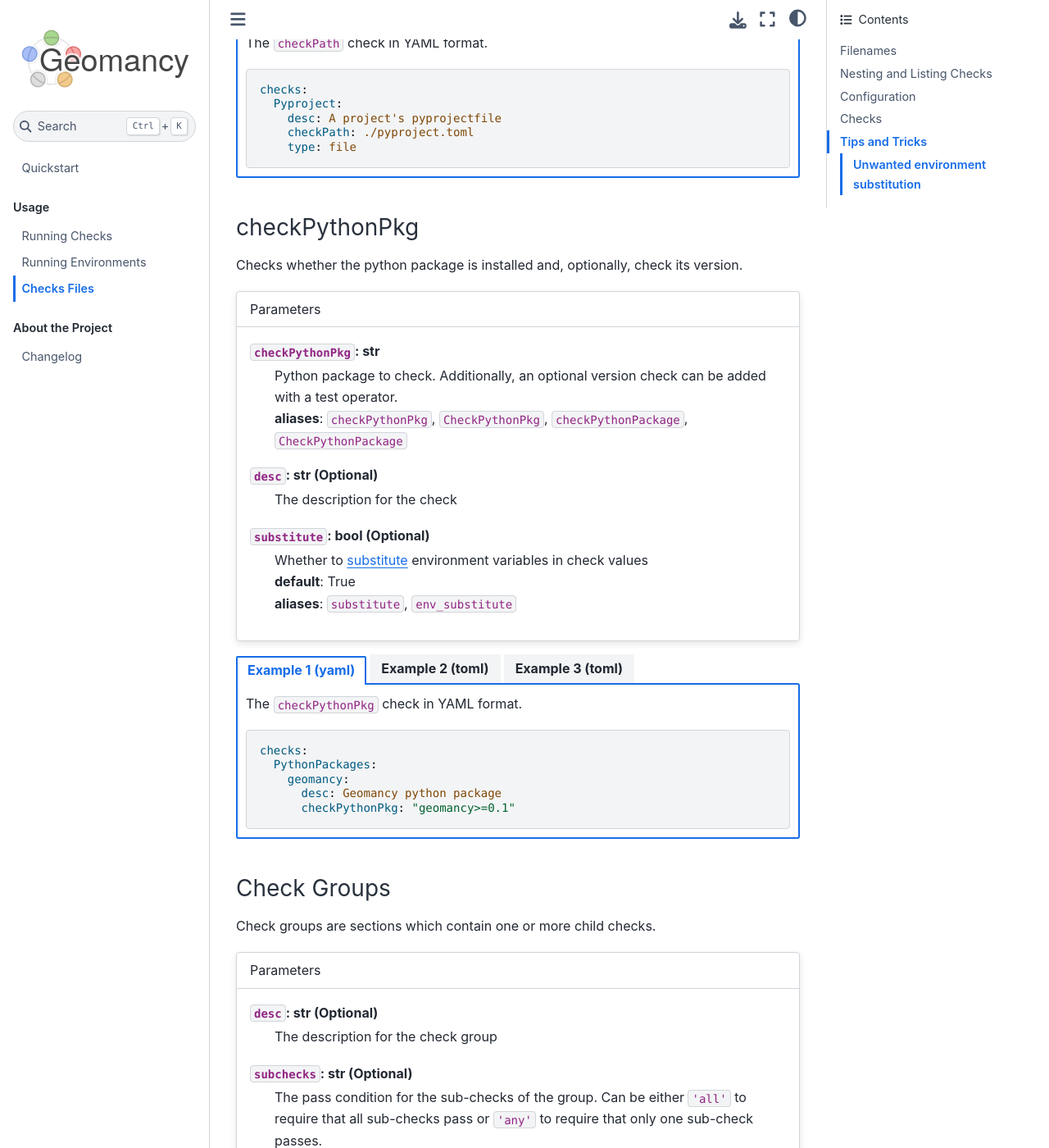
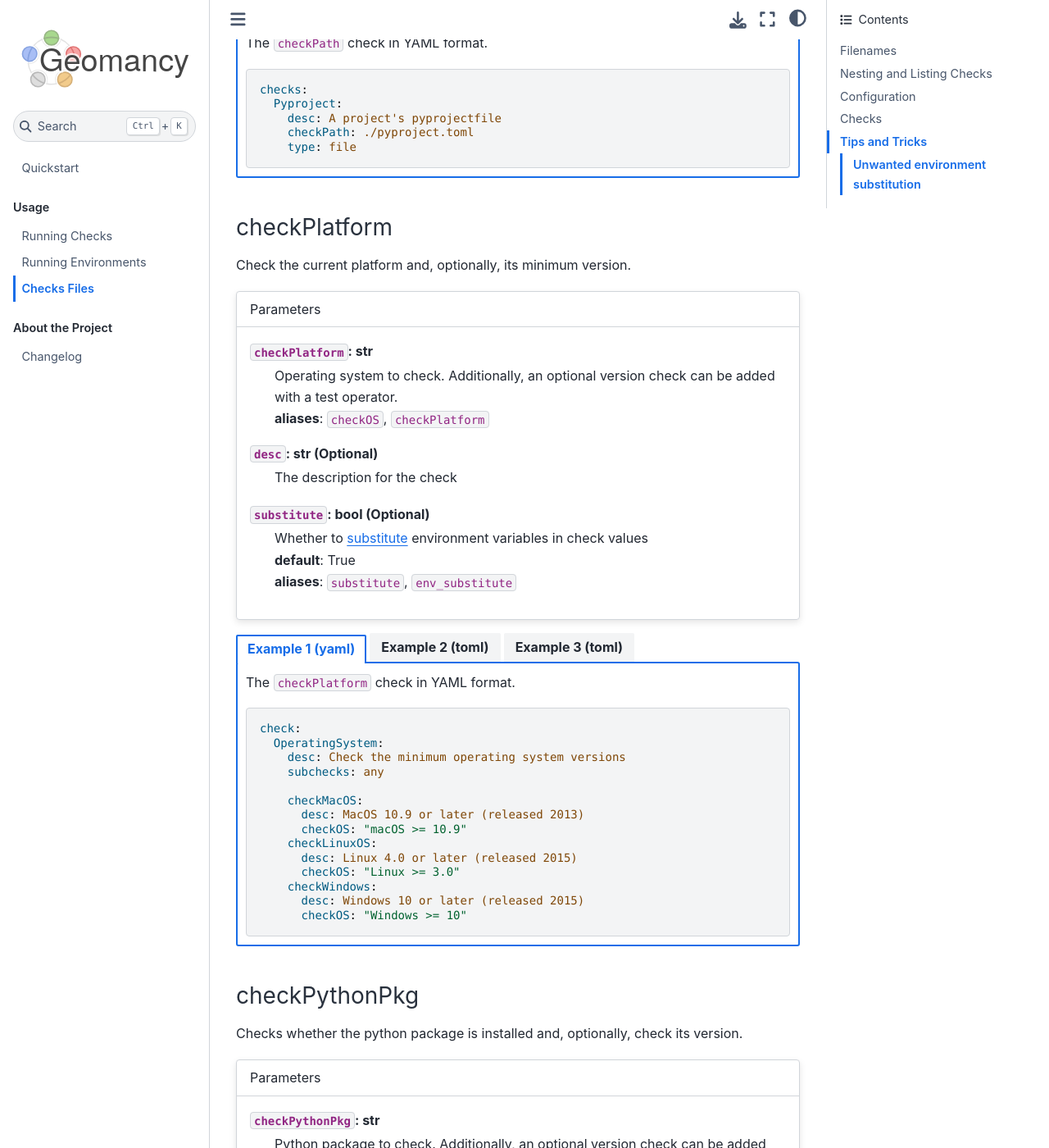
Before and after one commit to jlorieau/geomancy, a Sphinx documentation site: the page built from docs/usage/format.md, in a window 1280 px wide and 1400 px high, scrolled down 4023 px. Shown: the whole window at 82% size. Built offline with Sphinx 7.4.7 and the Sphinx Book theme 1.1.4, drawn with Linux system fonts in a browser that asks for light colours.

Commit message:
Add checkPlatform description and fix links

````diff
--- a/docs/usage/format.md
+++ b/docs/usage/format.md
@@ -329,6 +329,75 @@ Pyproject = { checkPath = "./pyproject.toml", type = "file" }
 :::
 ::::
 
+### checkPlatform
+
+Check the current platform and, optionally, its minimum version.
+
+:::{card}
+Parameters
+^^^
+`checkPlatform`: str
+: Operating system to check. Additionally, an optional version check can be added
+  with a test operator. <br>
+  __aliases__: ``checkOS``, ``checkPlatform``
+
+{{check_base_args}}
+:::
+
+::::{tab-set}
+:::{tab-item} Example 1 (yaml)
+The ``checkPlatform`` check in YAML format.
+```yaml
+check:
+  OperatingSystem:
+    desc: Check the minimum operating system versions
+    subchecks: any
+
+    checkMacOS:
+      desc: MacOS 10.9 or later (released 2013)
+      checkOS: "macOS >= 10.9"
+    checkLinuxOS:
+      desc: Linux 4.0 or later (released 2015)
+      checkOS: "Linux >= 3.0"
+    checkWindows:
+      desc: Windows 10 or later (released 2015)
+      checkOS: "Windows >= 10"
+```
+:::
+:::{tab-item} Example 2 (toml)
+The ``checkPlatfor`` check in TOML format.
+```toml
+[checks.OperatingSystem]
+desc = "Check the minimum operating system versions"
+subchecks = "any"
+
+    [checks.OperatingSystem.checkMacOS]
+    desc = "MacOS 10.9 or later (released 2013)"
+    checkOS = "macOS >= 10.9"
+
+    [checks.OperatingSystem.checkLinuxOS]
+    desc = "Linux 4.0 or later (released 2015)"
+    checkOS = "Linux >= 3.0"
+
+    [checks.OperatingSystem.checkWindows]
+    desc = "Windows 10 or later (released 2015)"
+    checkOS = "Windows >= 10"
+```
+:::
+:::{tab-item} Example 3 (toml)
+The ``checkPlatform`` check in abbreviated TOML format.
+```toml
+[checks.OperatingSystem]
+desc = "Check the minimum operating system versions"
+subchecks = "any"
+
+checkMacOS = {desc = "MacOS 10.9 or later (released 2013)", checkOS = "macOS >= 10.9"}
+checkLinuxOS = {desc = "Linux 4.0 or later (released 2015)", checkOS = "Linux >= 3.0"}
+checkWindows = {desc = "Windows 10 or later (released 2015)", checkOS = "Windows >= 10"}
+```
+:::
+::::
+
 ### checkPythonPkg
 
 Checks whether the python package is installed and, optionally, check its
````
Also changed, not shown: README.md (+7 -5 lines).
